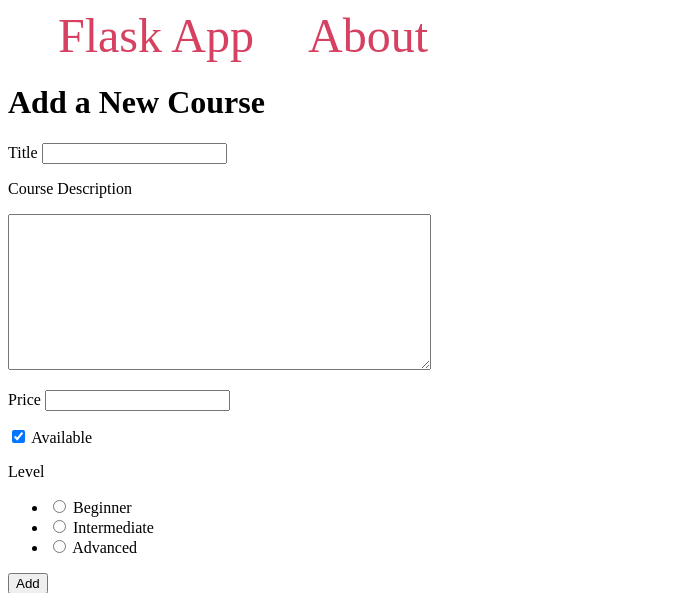
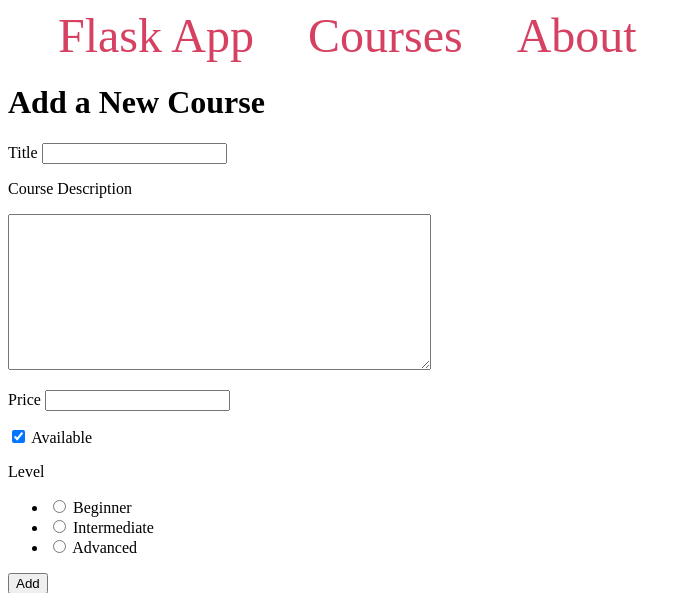
Before and after one commit to Kenneth732/Validate, a Flask app: page / in a window 1280 px wide. Shown: the top 593 px of the page, without its empty margins (0-691 px from the left). Run offline with Flask 3, Linux system fonts and the light colour scheme; parts of the project's set-up code (start-up, migrations or seed data) failed here and were passed over.

Commit message:
cour html

```diff
--- a/templates/base.html
+++ b/templates/base.html
@@ -9,6 +9,7 @@
 <body>
     <nav>
         <a href="{{ url_for('index') }}">Flask App</a>
+        <a href="{{ url_for('courses') }}">Courses</a>
         <a href="">About</a>
     </nav>
     <div class="content">
```
